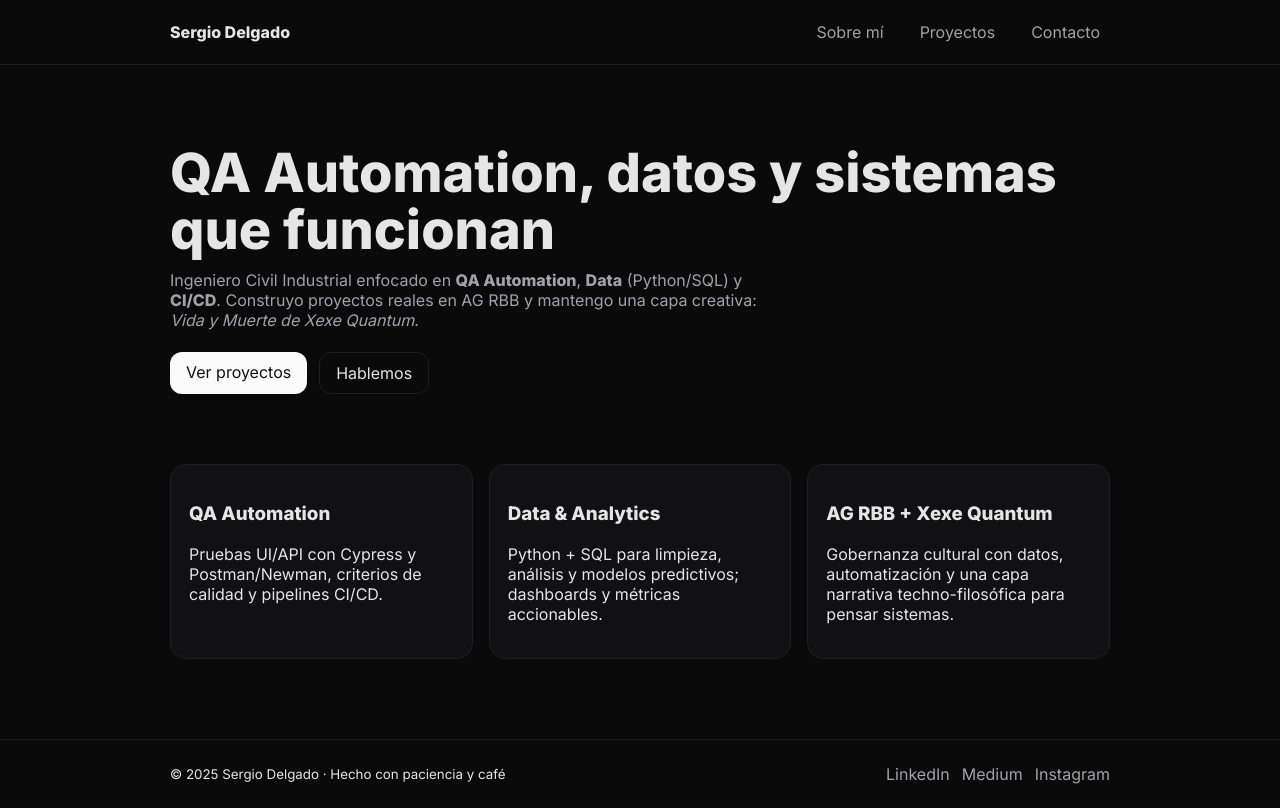
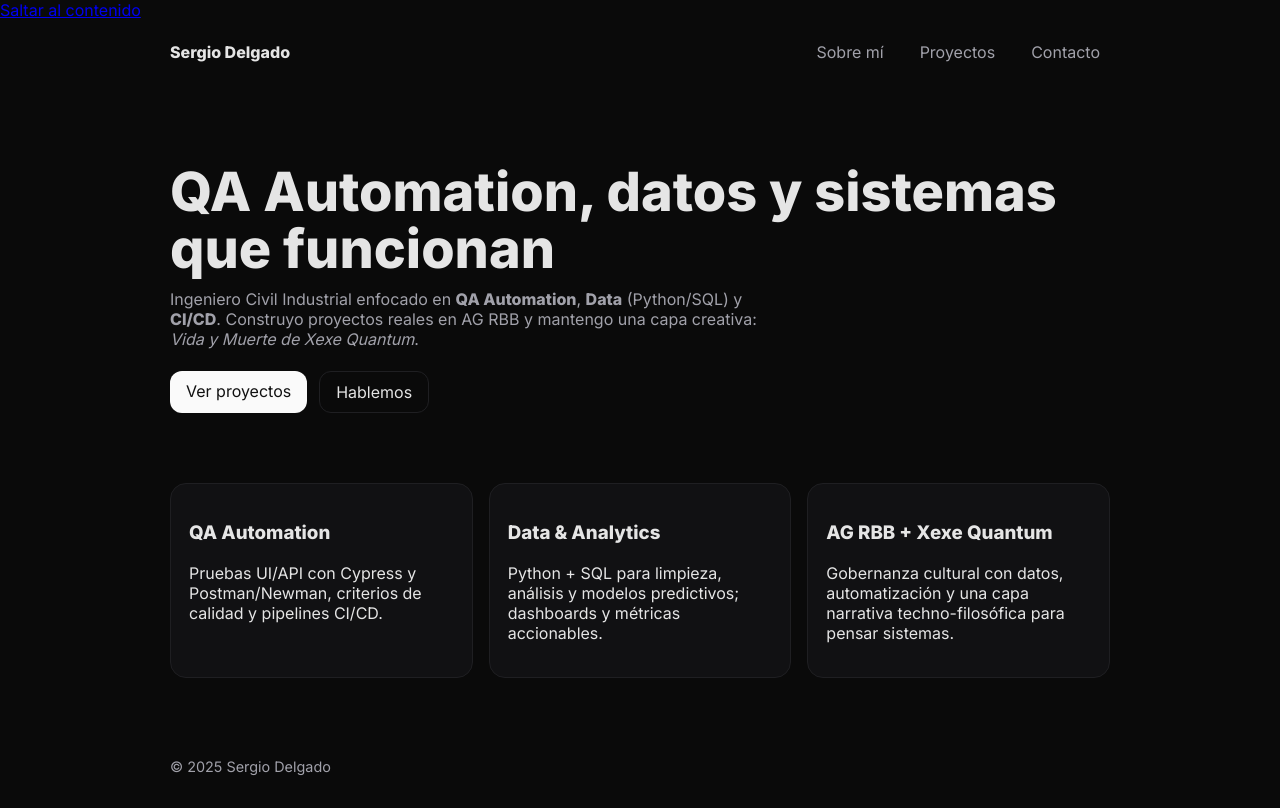
Before and after one commit to sergiodelgado/sergio-site, a website: page index.html in a window 1280 px wide. Drawn offline with Linux system fonts and the light colour scheme.

Commit message:
refactor(ui): centralize nav/footer with partials

```diff
--- a/index.html
+++ b/index.html
@@ -11,18 +11,9 @@
   <link rel="stylesheet" href="styles.css">
 </head>
 <body>
-  <header class="site-header">
-    <nav class="container nav" aria-label="Navegación principal">
-      <a class="logo" href="index.html" aria-current="page">Sergio Delgado</a>
-      <ul class="menu">
-        <li><a href="about.html">Sobre mí</a></li>
-        <li><a href="projects.html">Proyectos</a></li>
-        <li><a href="contact.html">Contacto</a></li>
-      </ul>
-    </nav>
-  </header>
+  <div data-include="nav"></div>
 
-  <main class="container">
+  <main id="main" class="container">
     <section class="hero">
       <h1>QA Automation, datos y sistemas que funcionan</h1>
       <p>
@@ -51,16 +42,7 @@
     </section>
   </main>
 
-  <footer class="site-footer">
-    <div class="container footer-inner">
-      <small>© <span id="year"></span> Sergio Delgado · Hecho con paciencia y café</small>
-      <div class="socials">
-        <a href="https://cl.linkedin.com/in/sergiodelgadom" target="_blank" rel="noopener noreferrer" aria-label="LinkedIn">LinkedIn</a>
-        <a href="https://medium.com/@sergiodelgadom" target="_blank" rel="noopener noreferrer" aria-label="Medium">Medium</a>
-        <a href="https://www.instagram.com/monoantartico" target="_blank" rel="noopener noreferrer" aria-label="Instagram">Instagram</a>
-      </div>
-    </div>
-  </footer>
+  <div data-include="footer"></div>
   <script src="script.js"></script>
 </body>
 </html>
--- /dev/null
+++ b/partials/footer.html
@@ -0,0 +1,3 @@
+<footer class="container footer">
+  <p class="muted">© <span id="year"></span> Sergio Delgado</p>
+</footer>
--- /dev/null
+++ b/partials/nav.html
@@ -0,0 +1,10 @@
+<a class="skip-link" href="#main">Saltar al contenido</a>
+
+<nav class="container nav" aria-label="Navegación principal">
+  <a class="logo" href="index.html" data-nav="index">Sergio Delgado</a>
+  <ul class="menu">
+    <li><a href="about.html" data-nav="about">Sobre mí</a></li>
+    <li><a href="projects.html" data-nav="projects">Proyectos</a></li>
+    <li><a href="contact.html" data-nav="contact">Contacto</a></li>
+  </ul>
+</nav>
--- a/script.js
+++ b/script.js
@@ -1,20 +1,18 @@
-(function() {
+(function () {
   const setYear = () => {
-    const yearEl = document.getElementById('year');
-    if (yearEl) {
-      yearEl.textContent = new Date().getFullYear();
-    }
+    const yearEl = document.getElementById("year");
+    if (yearEl) yearEl.textContent = new Date().getFullYear();
   };
 
   const bindContactForm = () => {
-    const form = document.querySelector('form[data-formspree]');
+    const form = document.querySelector("form[data-formspree]");
     if (!form) return;
 
-    const status = form.querySelector('.form-status');
+    const status = form.querySelector(".form-status");
 
-    form.addEventListener('submit', async (event) => {
+    form.addEventListener("submit", async (event) => {
       event.preventDefault();
-      status.textContent = '';
+      status.textContent = "";
 
       const data = new FormData(form);
 
@@ -22,25 +20,64 @@
         const response = await fetch(form.action, {
           method: form.method,
           body: data,
-          headers: { 'Accept': 'application/json' }
+          headers: { Accept: "application/json" },
         });
 
         if (response.ok) {
           form.reset();
-          status.textContent = 'Gracias, tu mensaje fue enviado.';
+          status.textContent = "Gracias, tu mensaje fue enviado.";
         } else {
-          status.textContent = 'Hubo un error. Intenta de nuevo.';
+          status.textContent = "Hubo un error. Intenta de nuevo.";
         }
       } catch (error) {
-        status.textContent = 'Hubo un error. Intenta de nuevo.';
+        status.textContent = "Hubo un error. Intenta de nuevo.";
       }
     });
   };
 
-  document.addEventListener('DOMContentLoaded', () => {
+  const getPageKey = () => {
+    const file = (location.pathname.split("/").pop() || "index.html").toLowerCase();
+    if (file === "" || file === "index.html") return "index";
+    if (file === "about.html") return "about";
+    if (file === "projects.html") return "projects";
+    if (file === "contact.html") return "contact";
+    return "";
+  };
+
+  const markActiveNav = () => {
+    const key = getPageKey();
+    if (!key) return;
+
+    const active = document.querySelector(`[data-nav="${key}"]`);
+    if (active) active.setAttribute("aria-current", "page");
+  };
+
+  const includePartials = async () => {
+    const nodes = document.querySelectorAll("[data-include]");
+    if (!nodes.length) return;
+
+    await Promise.all(
+      Array.from(nodes).map(async (node) => {
+        const name = node.getAttribute("data-include");
+        const res = await fetch(`partials/${name}.html`, { cache: "no-cache" });
+        if (!res.ok) {
+          node.innerHTML = "";
+          return;
+        }
+        node.innerHTML = await res.text();
+      })
+    );
+
+    // Post-includes hooks
+    markActiveNav();
+    setYear();
+    bindContactForm();
+  };
+
+  document.addEventListener("DOMContentLoaded", () => {
+    includePartials();
+    // Fallback por si una página no usa partials:
     setYear();
     bindContactForm();
   });
 })();
-
-/// fin
```
Also changed, not shown: about.html (+3 -22 lines), contact.html (+3 -21 lines), projects.html (+3 -23 lines).
